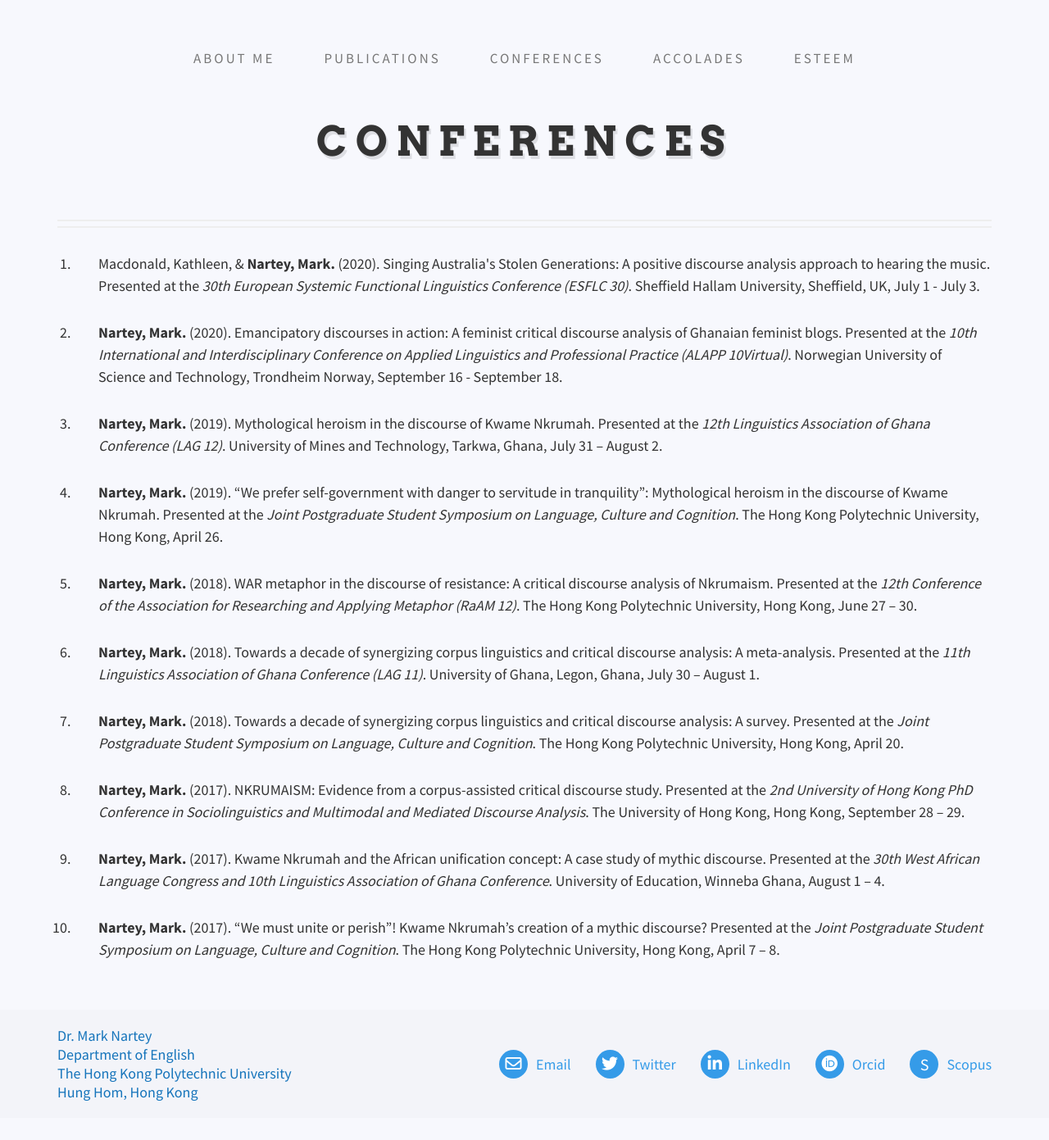
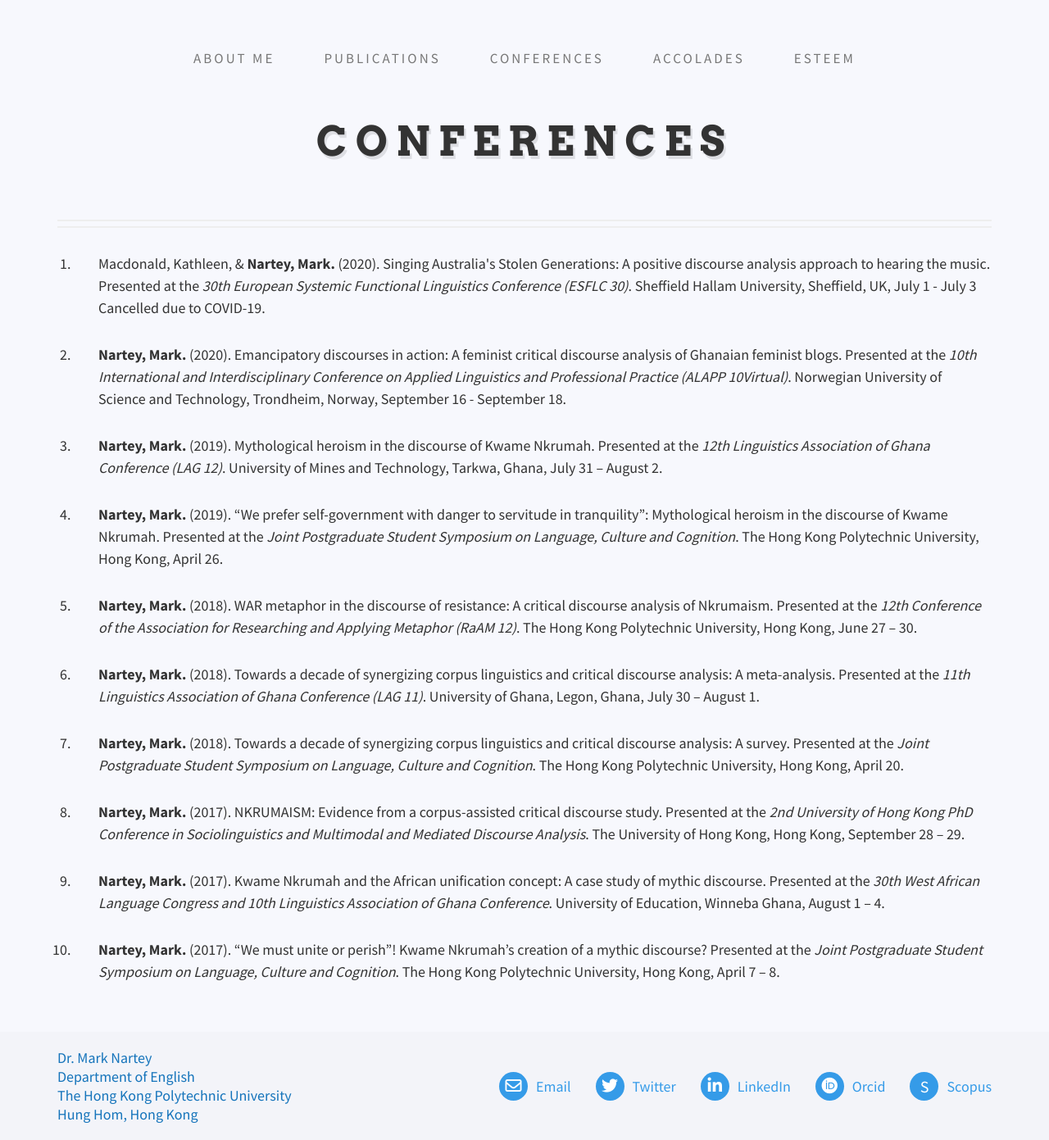
Before and after one commit to danielcornock/marknartey.com, a Jekyll site: the page built from _pages/conferences.md, in a window 1280 px wide. Shown: the whole page at 82% size. Built offline with Jekyll 4.4.1, drawn with Linux system fonts in a browser that asks for light colours; nearby versions of some CDN libraries; before the commit the page ends 1364 px from its top, so only the background shows below that.

Commit message:
Update Content “Conferences”

```diff
--- a/_data/conferences.yml
+++ b/_data/conferences.yml
@@ -5,14 +5,14 @@ items:
       approach to hearing the music."
     conference: 30th European Systemic Functional Linguistics Conference (ESFLC 30)
     location: Sheffield Hallam University, Sheffield, UK
-    date: July 1 - July 3
+    date: July 1 - July 3 Cancelled due to COVID-19
   - authors: <b>Nartey, Mark.</b>
     year: 2020
     content: "Emancipatory discourses in action: A feminist critical discourse
       analysis of Ghanaian feminist blogs."
     conference: 10th International and Interdisciplinary Conference on Applied
       Linguistics and Professional Practice (ALAPP 10Virtual)
-    location: Norwegian University of Science and Technology, Trondheim Norway
+    location: Norwegian University of Science and Technology, Trondheim, Norway
     date: September 16 - September 18
   - authors: <b>Nartey, Mark.</b>
     year: 2019
```
